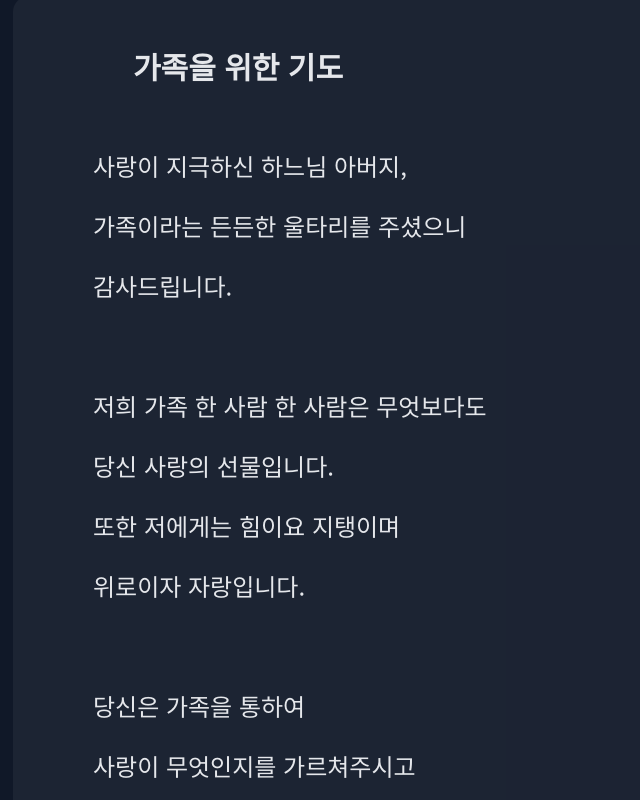
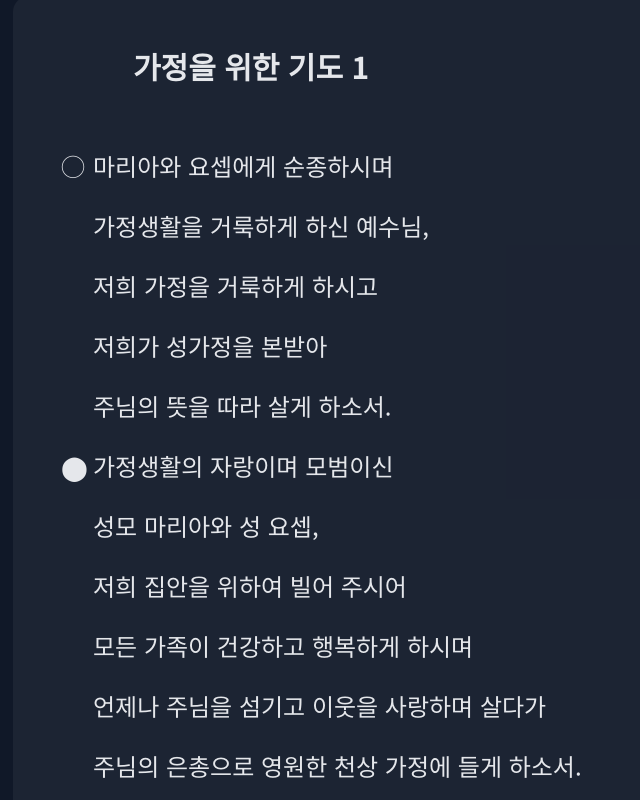
Before and after one commit to llon24/vesper_, a React (Vite) app: page / in a window 1280 px wide. Shown: the part 8900-9700 px from the top of the page, without its empty margins (3-643 px from the left). Built offline with nearby package versions, Linux system fonts and the light colour scheme.

Commit message:
가정을 위한 기도로 변경

```diff
--- a/src/components/DataEnd.jsx
+++ b/src/components/DataEnd.jsx
@@ -220,49 +220,38 @@ function DataEnd() {
       </div>
       <div className="relative w-full px-4 py-4 md:py-10 text-gray-200 md:px-20 rounded-2xl bg-white/5">
         <p className="pb-10 pl-10 text-xl font-bold md:text-3xl/15">
-          가족을 위한 기도
+          가정을 위한 기도 1
         </p>
+        <p className="float-left -ml-6 md:-ml-8">&#9711;</p>
         <p>
-          사랑이 지극하신 하느님 아버지,
+          마리아와 요셉에게 순종하시며
           <br />
-          가족이라는 든든한 울타리를 주셨으니
+          가정생활을 거룩하게 하신 예수님,
           <br />
-          감사드립니다.
+          저희 가정을 거룩하게 하시고
           <br />
+          저희가 성가정을 본받아
           <br />
-          저희 가족 한 사람 한 사람은 무엇보다도
-          <br />
-          당신 사랑의 선물입니다.
-          <br />
-          또한 저에게는 힘이요 지탱이며
-          <br />
-          위로이자 자랑입니다.
-          <br />
-          <br />
-          당신은 가족을 통하여
-          <br />
-          사랑이 무엇인지를 가르쳐주시고
-          <br />
-          사랑하는 법을 알려주시고
-          <br />
-          더 큰 사랑의 길로 인도하십니다.
-          <br />
-          <br />
-          하오니 주님,
-          <br />
-          저희 가족 한 사람 한 사람이
-          <br />
-          서로 아끼면서 우애를 돈독히 키워가게 하소서.
-          <br />
-          어려움은 함께 나누어서 반으로 줄게 하고
-          <br />
-          기쁨은 나누어서 배로 늘게 하시어
-          <br />
-          저희 모두가 평화 안에 머물게 하소서.
-          <br />
-          아멘.
+          주님의 뜻을 따라 살게 하소서.
           <br />
         </p>
+        <p className="float-left -ml-6 md:-ml-8">&#11044;</p>
+        <p>
+          가정생활의 자랑이며 모범이신
+          <br />
+          성모 마리아와 성 요셉,
+          <br />
+          저희 집안을 위하여 빌어 주시어
+          <br />
+          모든 가족이 건강하고 행복하게 하시며
+          <br />
+          언제나 주님을 섬기고 이웃을 사랑하며 살다가
+          <br />
+          주님의 은총으로 영원한 천상 가정에 들게 하소서.
+          <br />
+        </p>
+        <p className="float-left -ml-6 md:-ml-8">&#10686;</p>
+        <p>아멘.</p>
       </div>
       <div className="relative w-full px-4 py-4 md:py-10 text-gray-200 md:px-20 rounded-2xl bg-white/5">
         <p className="pb-10 pl-10 font-bold text-xl/8 md:text-3xl/15">
```
